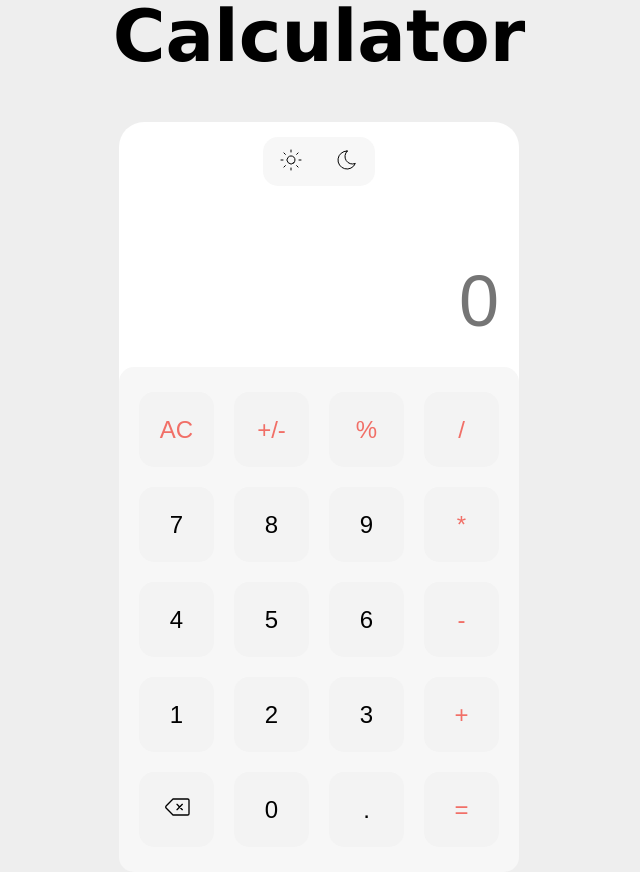
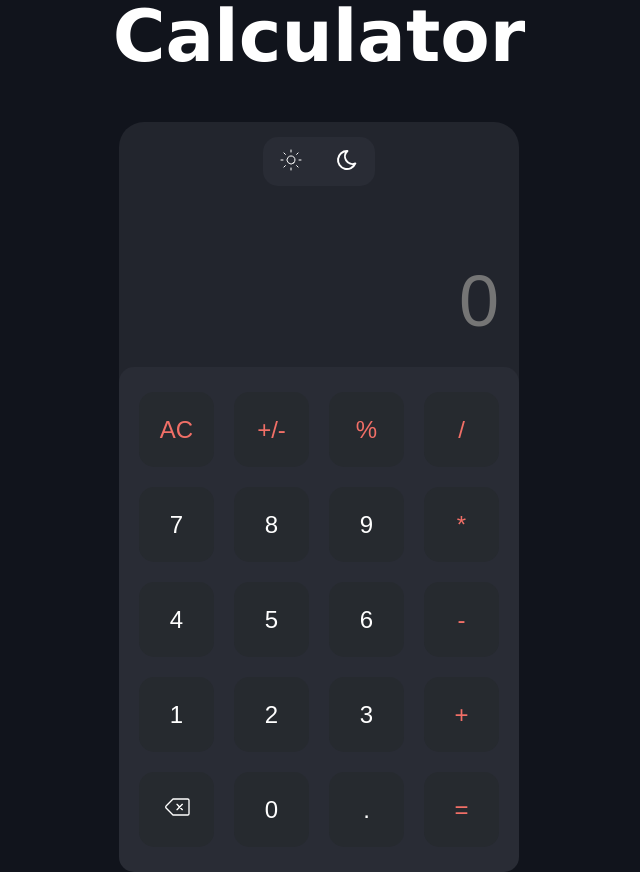
Before and after one commit to altelysium/JS-calculator, a website built with webpack: page src/template.html in a window 1280 px wide. Both pictures are taken after a click on the button 668 px from the left and 161 px from the top of the page. Shown: the whole page, without its empty margins (321-961 px from the left). Built offline with nearby package versions, Linux system fonts and the light colour scheme.

Commit message:
feat: implement dark mode

```diff
--- a/src/index.js
+++ b/src/index.js
@@ -1,11 +1,13 @@
 import "./reset.css";
 import "./style.css";
 import { Calculator } from "./scripts/calculator";
+import { toggleModes } from "./scripts/switch-modes";
 
 const input = document.querySelector(".calculator__input");
 const calculator = new Calculator(input);
 
 function addCalculatorButtonListeners() {
+  const modeButtons = document.querySelectorAll(".button_switch-modes");
   const buttons = document.querySelectorAll(".button_calculator");
   buttons.forEach((button) => {
     if (button.innerText === "AC") {
@@ -35,5 +37,8 @@ function addCalculatorButtonListeners() {
       );
     }
   });
+  modeButtons.forEach((button) => {
+    button.addEventListener("click", toggleModes);
+  });
 }
 addCalculatorButtonListeners();
--- a/src/scripts/switch-modes.js
+++ b/src/scripts/switch-modes.js
@@ -0,0 +1,35 @@
+export function toggleModes(e) {
+  changeIconsColor();
+  disableSwitchButton(e);
+  document.documentElement.classList.toggle("dark");
+}
+
+function changeIconsColor() {
+  const icons = document.querySelectorAll(".icon");
+  if (document.documentElement.className === "dark") {
+    console.log(icons);
+
+    icons.forEach((icon) => {
+      icon.setAttribute("stroke", "#000000");
+    });
+  } else {
+    icons.forEach((icon) => {
+      icon.setAttribute("stroke", "#FFFFFF");
+    });
+  }
+}
+
+function disableSwitchButton(e) {
+  const modeButtons = document.querySelectorAll(".button_switch-modes");
+  modeButtons.forEach((button) => {
+    if (e.target.closest(".button") === button) {
+      button.setAttribute("disabled", true);
+      e.target.closest(".button").children[0].setAttribute("stroke-width", "1");
+      button.children[0].setAttribute("stroke-width", "2");
+    } else {
+      button.removeAttribute("disabled");
+      button.children[0].setAttribute("stroke-width", "1");
+      e.target.closest(".button").children[0].setAttribute("stroke-width", "2");
+    }
+  });
+}
--- a/src/style.css
+++ b/src/style.css
@@ -2,8 +2,8 @@ body {
   font-size: 24px;
   line-height: 28px;
   font-family: Verdana, Tahoma, sans-serif;
-  color: #000000;
-  background-color: #eeeeee;
+  color: var(--main__color);
+  background-color: var(--main__bg);
 }
 
 .header {
@@ -21,7 +21,7 @@ body {
   margin: 0 auto;
   padding-top: 15px;
   max-width: 400px;
-  background-color: #ffffff;
+  background-color: var(--calc__bg);
   border-radius: 25px;
 }
 
@@ -33,7 +33,7 @@ body {
   justify-content: center;
   gap: 20px;
   border-radius: 15px;
-  background-color: #f7f7f7;
+  background-color: var(--secondary__bg);
 }
 
 .calculator__expression {
@@ -52,10 +52,13 @@ body {
   margin-bottom: 25px;
   border: 0;
   text-align: right;
+  background-color: var(--calc__bg);
+  color: var(--main__color);
 }
 
 .calculator__input_complex {
   font-size: 1.8em;
+  height: 82px;
 }
 
 .calculator__input:focus {
@@ -68,7 +71,7 @@ body {
   grid-template-columns: 75px 75px 75px 75px;
   grid-gap: 20px;
   justify-content: center;
-  background-color: #f7f7f7;
+  background-color: var(--secondary__bg);
   border-radius: 15px;
 }
 
@@ -84,16 +87,35 @@ body {
 .button_calculator {
   font-size: 1em;
   font-weight: 500;
-  background-color: #f3f3f3;
+  background-color: var(--buttons__bg);
+  color: var(--main__color);
   height: 75px;
   border: 0;
   border-radius: 15px;
 }
 
 .button_calculator:hover {
-  background-color: #eeeeee;
+  background-color: var(--main__bg);
 }
 
 .button_calculator-operator {
-  color: #f16f67;
+  color: var(--secondary__color);
 }
+
+:root {
+  --main__bg: #eeeeee;
+  --calc__bg: #ffffff;
+  --secondary__bg: #f7f7f7;
+  --buttons__bg: #f3f3f3;
+  --main__color: #000000;
+  --secondary__color: #f16f67;
+}
+
+.dark {
+  --main__bg: #11141c;
+  --calc__bg: #22252d;
+  --secondary__bg: #292c35;
+  --buttons__bg: #262a2f;
+  --main__color: #ffffff;
+  --secondary__color: #f16f67;
+}
--- a/src/template.html
+++ b/src/template.html
@@ -19,9 +19,10 @@
             viewBox="0 0 24 24"
             fill="none"
             stroke="#000000"
-            stroke-width="1"
+            stroke-width="2"
             stroke-linecap="round"
             stroke-linejoin="round"
+            class="icon"
           >
             <path
               d="M14.828 14.828a4 4 0 1 0 -5.656 -5.656a4 4 0 0 0 5.656 5.656z"
@@ -47,6 +48,7 @@
             stroke-width="1"
             stroke-linecap="round"
             stroke-linejoin="round"
+            class="icon"
           >
             <path
               d="M12 3c.132 0 .263 0 .393 0a7.5 7.5 0 0 0 7.92 12.446a9 9 0 1 1 -8.313 -12.454z"
@@ -127,6 +129,7 @@
               stroke-width="1"
               stroke-linecap="round"
               stroke-linejoin="round"
+              class="icon"
             >
               <path
                 d="M20 6a1 1 0 0 1 1 1v10a1 1 0 0 1 -1 1h-11l-5 -5a1.5 1.5 0 0 1 0 -2l5 -5z"
```
